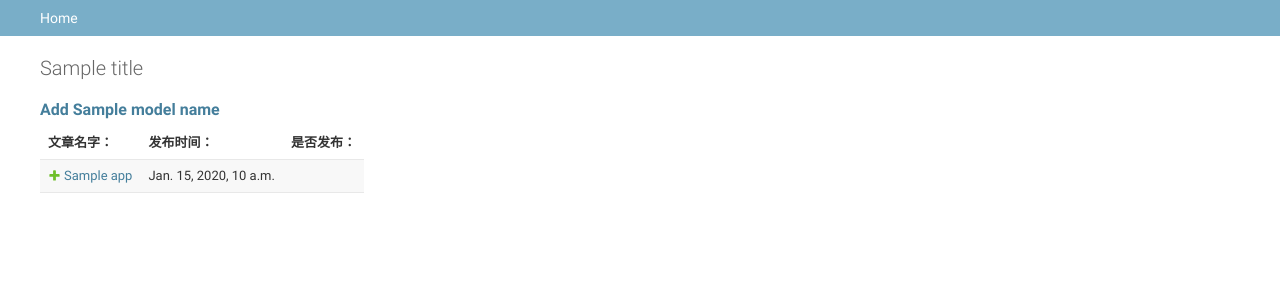
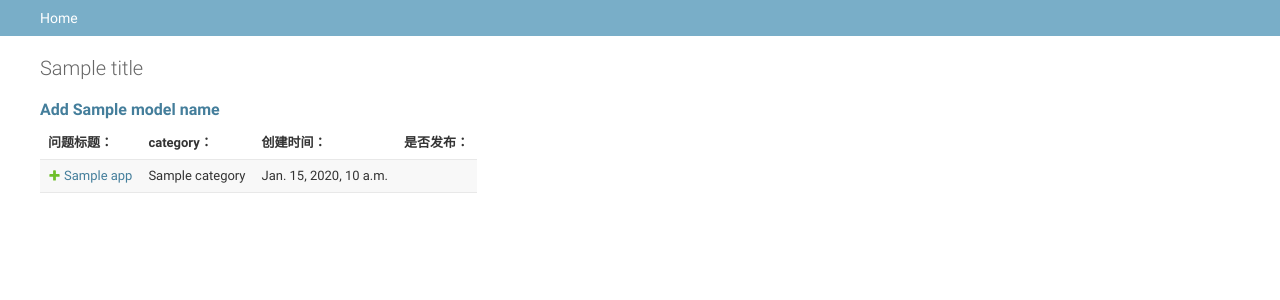
Before and after one commit to sunlinlin-aragon/sina, a Django app: template sinaweibo/weibos/templates/questions_list.html in a window 1280 px wide. Shown: the part 48-348 px from the top of the page. Run offline with Django 3.2, Linux system fonts and the light colour scheme; the template is opened without the code that fills it: most values are stand-ins (such as "Sample title", 1, 10 or a date in 2020).

Commit message:
FIX: over

```diff
--- a/sinaweibo/weibos/apps/index/views.py
+++ b/sinaweibo/weibos/apps/index/views.py
@@ -50,7 +50,7 @@
     template = 'list.html'
     if request.is_ajax():
         id = request.GET.get('id') or 1
-    examination_point = ExaminationPointCategory.objects.filter(category_id=id).first()
+    examination_point = ExaminationPointCategory.objects.filter(id=id).first()
     questions = examination_point.questions_set.all().order_by('-look_num').values('id', 'title', 'look_num')
     paginator = Paginator(questions, 10)
     if request.is_ajax():
--- a/sinaweibo/weibos/apps/sina/models.py
+++ b/sinaweibo/weibos/apps/sina/models.py
@@ -138,7 +138,10 @@
         return list(chain(examination_point, category))
 
     class Meta:
-        ordering = ['look_num', '-created_datetime']
+        ordering = ['-look_num', '-created_datetime']
+
+    def get_related_point(self):
+        return self.category.examinationpointcategory_set.all()
 
 
 item_num_level = (('A', 'A'), ('B', 'B'), ('C', 'C'), ('D', 'D'), ('E', "E"), ('F', 'F'), ('G', 'G'), ('H', 'H'))
--- a/sinaweibo/weibos/templates/home.html
+++ b/sinaweibo/weibos/templates/home.html
@@ -37,7 +37,7 @@
       <div class="item">
         <a href="{{ item.link|safe }}">
           <!-- 图片要是 750:300 比例的 -->
-          <img src="{{ item.banner_file.url|safe }}" alt="">
+          <img width="750" height="300" src="{{ item.banner_file.url|safe }}" alt="">
           <h4 class="h4">{{ item.title|safe }}</h4>
         </a>
       </div>
@@ -62,7 +62,7 @@
       {% for question in questions %}
         <div class="summary">
           <a class="ques_title" href="/question/{{ question.id }}/">{{ question.title|safe }}</a>
-          <div class="link-overview"><span>{{ question.look_num|safe }}已学</span></div>
+          <div class="link-overview"><span>{{ question.look_num|safe }} 人已学</span></div>
         </div>
       {% endfor %}
     </div>
--- a/sinaweibo/weibos/templates/list.html
+++ b/sinaweibo/weibos/templates/list.html
@@ -39,7 +39,7 @@
       {% for question in questions %}
         <div class="summary">
           <a class="ques_title" href="/question/{{ question.id }}/">{{ question.title|safe }}</a>
-          <div class="link-overview"><span>{{ question.look_num|safe }}</span></div>
+          <div class="link-overview"><span>{{ question.look_num|safe }} 人已学</span></div>
         </div>
       {% endfor %}
     </div>
--- a/sinaweibo/weibos/templates/question_info.html
+++ b/sinaweibo/weibos/templates/question_info.html
@@ -33,8 +33,9 @@
     <div class="">
       <div class="exam-focus__tile exam-focus__tile--list">
           <div class="focus_list">
-              <a href="">骨折</a>
-              <a href="">股骨颈头</a>
+              {% for point in question_info.get_related_point %}
+              <a href="/list_page/{{ point.id }}/">{{ point.title }}</a>
+              {% endfor %}
           </div>
       </div>
       <div class="question-item__tile">
--- a/sinaweibo/weibos/templates/questions_list.html
+++ b/sinaweibo/weibos/templates/questions_list.html
@@ -15,14 +15,16 @@
 {% if app_list %}
   <table>
      <tr class="model-{{ model.object_name|lower }}">
-          <th scope="row">文章名字：</th>
-          <th scope="row">发布时间：</th>
-          <th scope="row">是否发布：</th>
+         <th scope="row">问题标题：</th>
+         <th scope="row">category：</th>
+         <th scope="row">创建时间：</th>
+         <th scope="row">是否发布：</th>
       </tr>
     {% for app in app_list %}
       <tr class="model-{{ model.object_name|lower }}">
           <td><a href="{{ app.get_admin_url }}" class="addlink">{{ app.title }}</a></td>
-          <td>{{ app.send_datetime }}</td>
+          <td>{{ app.category.title }}</td>
+          <td>{{ app.created_datetime }}</td>
           <td>{{ app.is_send }}</td>
       </tr>
     {% endfor %}
```
